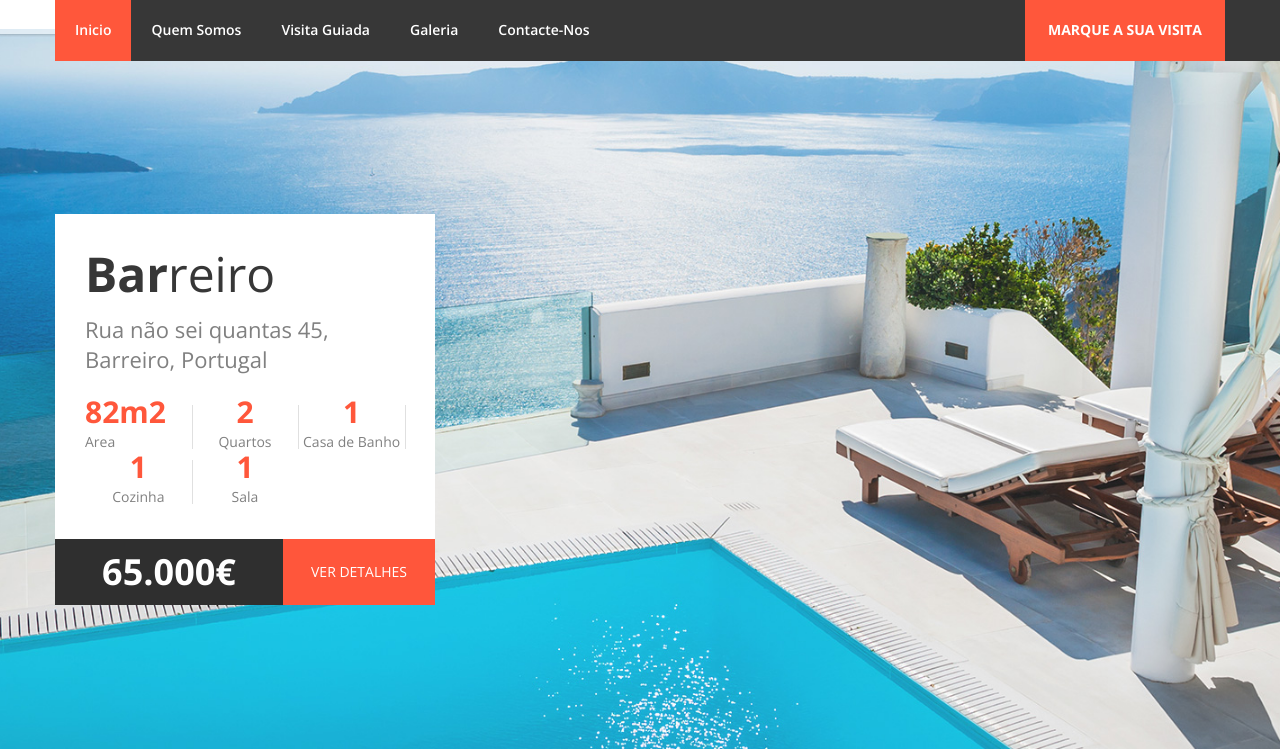
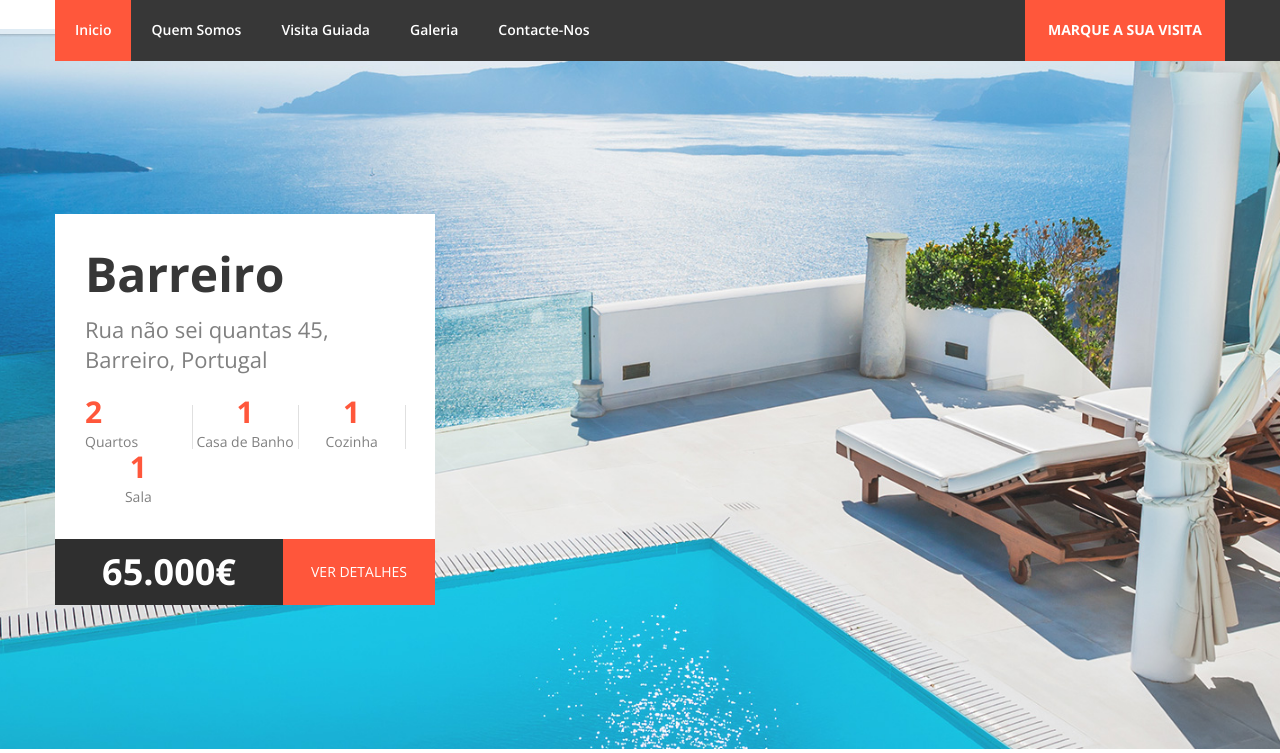
Before and after one commit to God9ps/garimore, a PHP site: page / in a window 1280 px wide. Shown: the part 122-875 px from the top of the page. Run offline with PHP 8.4, Linux system fonts and the light colour scheme; some libraries are stand-ins or nearby versions.

Commit message:
slider principal

```diff
--- a/slider.php
+++ b/slider.php
@@ -14,10 +14,9 @@
                         <!--Slide Content-->
                         <div class="outer-box">
                             <div class="upper-content">
-                                <h2><strong>Bar</strong>reiro</h2>
+                                <h2><strong>Barreiro</strong></h2>
                                 <div class="text">Rua não sei quantas 45, <br>Barreiro, Portugal</div>
                                 <ul class="info-list clearfix">
-                                    <li><strong>82m2</strong> Area</li>
                                     <li><strong>2</strong> Quartos</li>
                                     <li><strong>1</strong> Casa de Banho</li>
                                     <li><strong>1</strong> Cozinha</li>
@@ -37,20 +36,19 @@
                 <li data-transition="fade" data-slotamount="1" data-masterspeed="1000" data-thumb="images/main-slider/1.jpg" data-saveperformance="off" data-title="A casa dos seus sonhos">
                     <img src="images/main-slider/2.jpg" alt="" data-bgposition="center top" data-bgfit="cover" data-bgrepeat="no-repeat">
 
-                    <div class="tp-caption sfl sfb tp-resizeme" data-x="left" data-hoffset="15" data-y="center" data-voffset="20" data-speed="1500" data-start="0" data-easing="easeOutExpo" data-splitin="none" data-splitout="none" data-elementdelay="0.01" data-endelementdelay="0.3" data-endspeed="1200" data-endeasing="Power4.easeIn">
+                    <div class="tp-caption sfl sfb tp-resizeme" data-x="center" data-hoffset="15" data-y="center" data-voffset="20" data-speed="1500" data-start="0" data-easing="easeOutExpo" data-splitin="none" data-splitout="none" data-elementdelay="0.01" data-endelementdelay="0.3" data-endspeed="1200" data-endeasing="Power4.easeIn">
 
 
                         <!--Slide Content-->
                         <div class="outer-box">
                             <div class="upper-content">
-                                <h2><strong>Bar</strong>reiro</h2>
+                                <h2><strong>Barreiro</strong></h2>
                                 <div class="text">Rua não sei quantas 45, <br>Barreiro, Portugal</div>
                                 <ul class="info-list clearfix">
-                                    <li><strong>82m2</strong> Area</li>
-                                    <li><strong>2</strong> Quartos</li>
-                                    <li><strong>1</strong> Casa de Banho</li>
-                                    <li><strong>1</strong> Cozinha</li>
-                                    <li><strong>1</strong> Sala</li>
+                                    <li><strong>15m2</strong> Quarto</li>
+                                    <li><strong>11m2</strong> Quarto</li>
+                                    <li><strong>13m2</strong> Cozinha</li>
+                                    <li><strong>21m2</strong> Sala</li>
                                 </ul>
                             </div>
                             <div class="lower-info">
@@ -64,9 +62,9 @@
                 </li>
 
                 <li data-transition="fade" data-slotamount="1" data-masterspeed="1000" data-thumb="images/main-slider/1.jpg" data-saveperformance="off" data-title="A casa dos seus sonhos">
-                    <img src="images/main-slider/1.jpg" alt="" data-bgposition="center top" data-bgfit="cover" data-bgrepeat="no-repeat">
+                    <img src="images/main-slider/3.jpg" alt="" data-bgposition="center top" data-bgfit="cover" data-bgrepeat="no-repeat">
 
-                    <div class="tp-caption sfl sfb tp-resizeme" data-x="left" data-hoffset="15" data-y="center" data-voffset="20" data-speed="1500" data-start="0" data-easing="easeOutExpo" data-splitin="none" data-splitout="none" data-elementdelay="0.01" data-endelementdelay="0.3" data-endspeed="1200" data-endeasing="Power4.easeIn">
+                    <div class="tp-caption sfl sfb tp-resizeme" data-x="right" data-hoffset="15" data-y="center" data-voffset="20" data-speed="1500" data-start="0" data-easing="easeOutExpo" data-splitin="none" data-splitout="none" data-elementdelay="0.01" data-endelementdelay="0.3" data-endspeed="1200" data-endeasing="Power4.easeIn">
 
                         <!--Slide Content-->
                         <div class="outer-box">
@@ -74,11 +72,7 @@
                                 <h2><strong>Bar</strong>reiro</h2>
                                 <div class="text">Rua não sei quantas 45, <br>Barreiro, Portugal</div>
                                 <ul class="info-list clearfix">
-                                    <li><strong>82m2</strong> Area</li>
-                                    <li><strong>2</strong> Quartos</li>
-                                    <li><strong>1</strong> Casa de Banho</li>
-                                    <li><strong>1</strong> Cozinha</li>
-                                    <li><strong>1</strong> Sala</li>
+                                    <li><strong>82m2</strong> Area Total</li>
                                 </ul>
                             </div>
                             <div class="lower-info">
@@ -92,21 +86,20 @@
                 </li>
 
                 <li data-transition="fade" data-slotamount="1" data-masterspeed="1000" data-thumb="images/main-slider/1.jpg" data-saveperformance="off" data-title="A casa dos seus sonhos">
-                    <img src="images/main-slider/2.jpg" alt="" data-bgposition="center top" data-bgfit="cover" data-bgrepeat="no-repeat">
+                    <img src="images/main-slider/4.jpg" alt="" data-bgposition="center top" data-bgfit="cover" data-bgrepeat="no-repeat">
 
-                    <div class="tp-caption sfl sfb tp-resizeme" data-x="left" data-hoffset="15" data-y="center" data-voffset="20" data-speed="1500" data-start="0" data-easing="easeOutExpo" data-splitin="none" data-splitout="none" data-elementdelay="0.01" data-endelementdelay="0.3" data-endspeed="1200" data-endeasing="Power4.easeIn">
+                    <div class="tp-caption sfl sfb tp-resizeme" data-x="center" data-hoffset="15" data-y="center" data-voffset="20" data-speed="1500" data-start="0" data-easing="easeOutExpo" data-splitin="none" data-splitout="none" data-elementdelay="0.01" data-endelementdelay="0.3" data-endspeed="1200" data-endeasing="Power4.easeIn">
 
                         <!--Slide Content-->
                         <div class="outer-box">
                             <div class="upper-content">
-                                <h2><strong>Bar</strong>reiro</h2>
+                                <h2><strong>Serviços próximos</strong></h2>
                                 <div class="text">Rua não sei quantas 45, <br>Barreiro, Portugal</div>
                                 <ul class="info-list clearfix">
-                                    <li><strong>82m2</strong> Area</li>
-                                    <li><strong>2</strong> Quartos</li>
-                                    <li><strong>1</strong> Casa de Banho</li>
-                                    <li><strong>1</strong> Cozinha</li>
-                                    <li><strong>1</strong> Sala</li>
+                                    <li><strong>2</strong> Supermercados</li>
+                                    <li><strong>4</strong> Restaurantes/Cafés</li>
+                                    <li><strong>2</strong> Paragens Autocarros</li>
+                                    <li><strong>1</strong> Estação Comboio</li>
                                 </ul>
                             </div>
                             <div class="lower-info">
```
Also changed, not shown: images/main-slider/3.jpg (added), images/main-slider/4.jpg (added).
